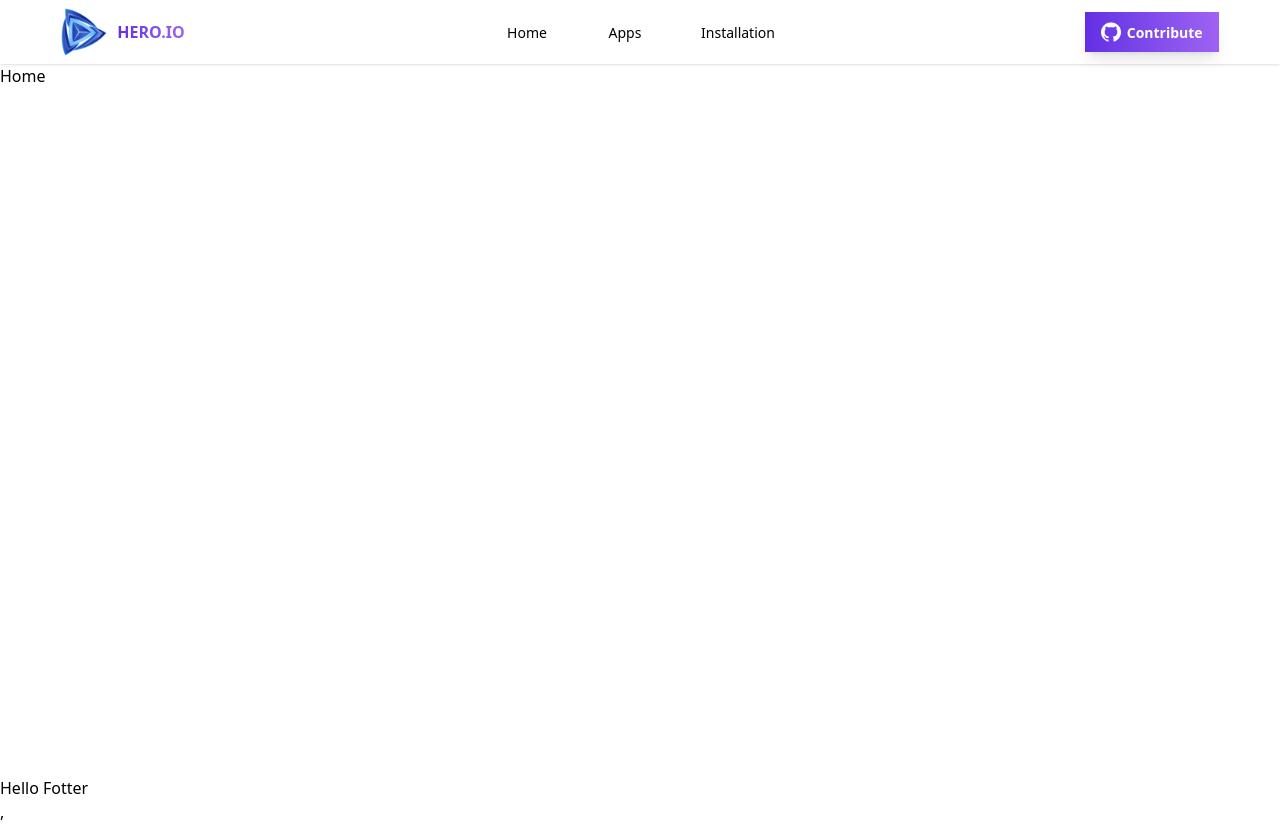
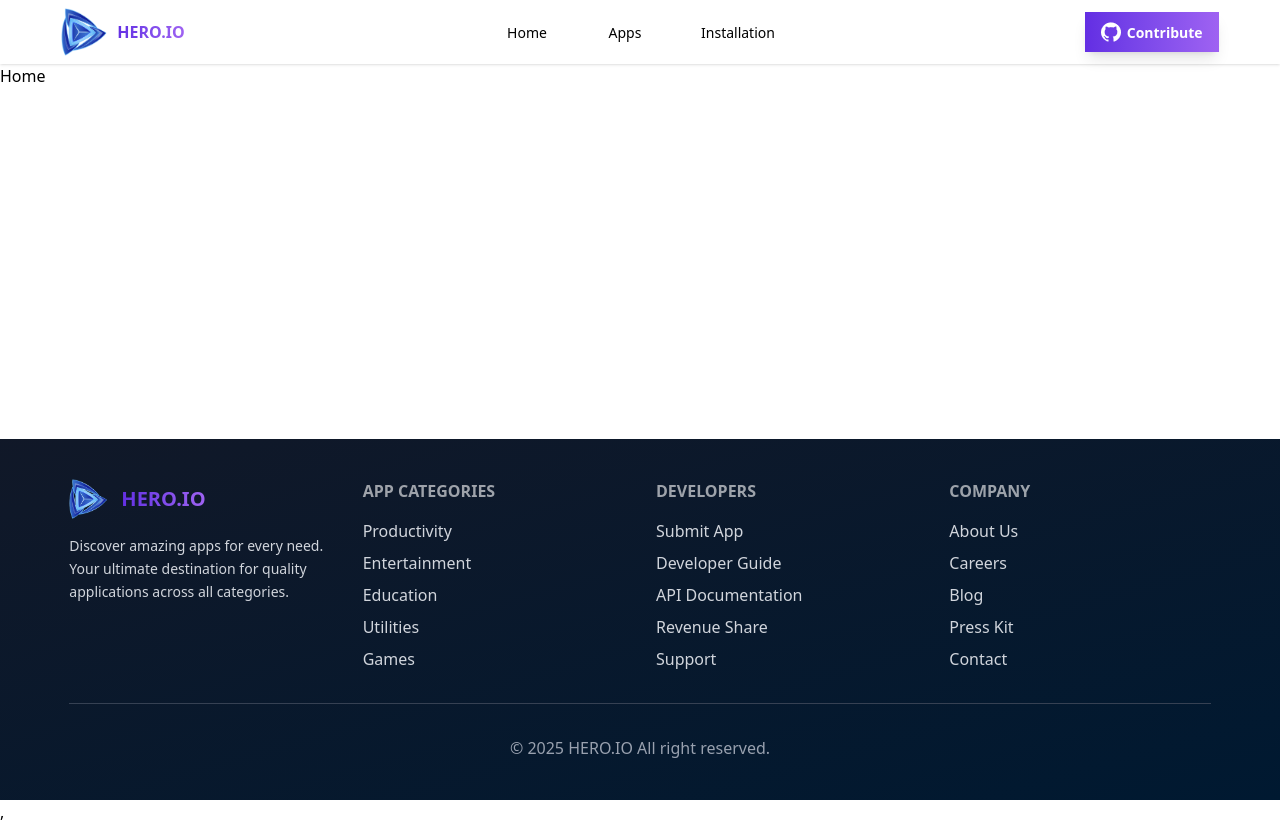
Before and after one commit to Shoybit/B12-Assignment-08, a React (Vite) app: page / in a window 1280 px wide. Built offline with nearby package versions, Linux system fonts and the light colour scheme.

Commit message:
footer complate

```diff
--- a/src/Components/Footer/Footer.jsx
+++ b/src/Components/Footer/Footer.jsx
@@ -1,10 +1,80 @@
 import React from 'react';
+import { Link } from 'react-router';
+import logo from '../../assets/logo.png';
 
 const Footer = () => {
     return (
-        <div>
-            <h1>Hello Fotter</h1>
-        </div>
+        <footer className="w-full bg-gradient-to-br from-gray-900 to-[#001931] text-white">
+            <div className=" px-4 py-10 max-w-11/12 mx-auto ">
+                {/* Top Section */}
+                <div className="grid grid-cols-1 md:grid-cols-4 gap-8 mb-8">
+
+                    {/* Brand & Description */}
+                    <div className="space-y-4">
+                        <Link to="/" className="flex items-center gap-3">
+                            <img
+                                src={logo}
+                                alt="HERO.IO Logo"
+                                className="w-10 h-10"
+                            />
+                            <span className="text-xl font-bold bg-gradient-to-r from-[#632EE3] to-[#9F62F2] bg-clip-text text-transparent">
+                                HERO.IO
+                            </span>
+                        </Link>
+                        <p className="text-gray-300 text-sm leading-relaxed">
+                            Discover amazing apps for every need.
+                            Your ultimate destination for quality applications
+                            across all categories.
+                        </p>
+                    </div>
+
+                    {/* App Categories */}
+                    <div>
+                        <h3 className="footer-title text-white mb-4">App Categories</h3>
+                        <div className="space-y-2">
+                            <a className="link link-hover text-gray-300 hover:text-white transition-colors block">Productivity</a>
+                            <a className="link link-hover text-gray-300 hover:text-white transition-colors block">Entertainment</a>
+                            <a className="link link-hover text-gray-300 hover:text-white transition-colors block">Education</a>
+                            <a className="link link-hover text-gray-300 hover:text-white transition-colors block">Utilities</a>
+                            <a className="link link-hover text-gray-300 hover:text-white transition-colors block">Games</a>
+                        </div>
+                    </div>
+
+                    {/* Developer Resources */}
+                    <div>
+                        <h3 className="footer-title text-white mb-4">Developers</h3>
+                        <div className="space-y-2">
+                            <a className="link link-hover text-gray-300 hover:text-white transition-colors block">Submit App</a>
+                            <a className="link link-hover text-gray-300 hover:text-white transition-colors block">Developer Guide</a>
+                            <a className="link link-hover text-gray-300 hover:text-white transition-colors block">API Documentation</a>
+                            <a className="link link-hover text-gray-300 hover:text-white transition-colors block">Revenue Share</a>
+                            <a className="link link-hover text-gray-300 hover:text-white transition-colors block">Support</a>
+                        </div>
+                    </div>
+
+                    {/* Company & Legal */}
+                    <div>
+                        <h3 className="footer-title text-white mb-4">Company</h3>
+                        <div className="space-y-2">
+                            <a className="link link-hover text-gray-300 hover:text-white transition-colors block">About Us</a>
+                            <a className="link link-hover text-gray-300 hover:text-white transition-colors block">Careers</a>
+                            <a className="link link-hover text-gray-300 hover:text-white transition-colors block">Blog</a>
+                            <a className="link link-hover text-gray-300 hover:text-white transition-colors block">Press Kit</a>
+                            <a className="link link-hover text-gray-300 hover:text-white transition-colors block">Contact</a>
+                        </div>
+                    </div>
+                </div>
+
+                {/* Bottom Border & Copyright */}
+                <div className="border-t border-gray-700 pt-8">
+                    <div className="text-center">
+                        <p className="text-gray-400">
+                            © 2025 <span>HERO.IO </span>All right reserved.
+                        </p>
+                    </div>
+                </div>
+            </div>
+        </footer>
     );
 };
 
```
